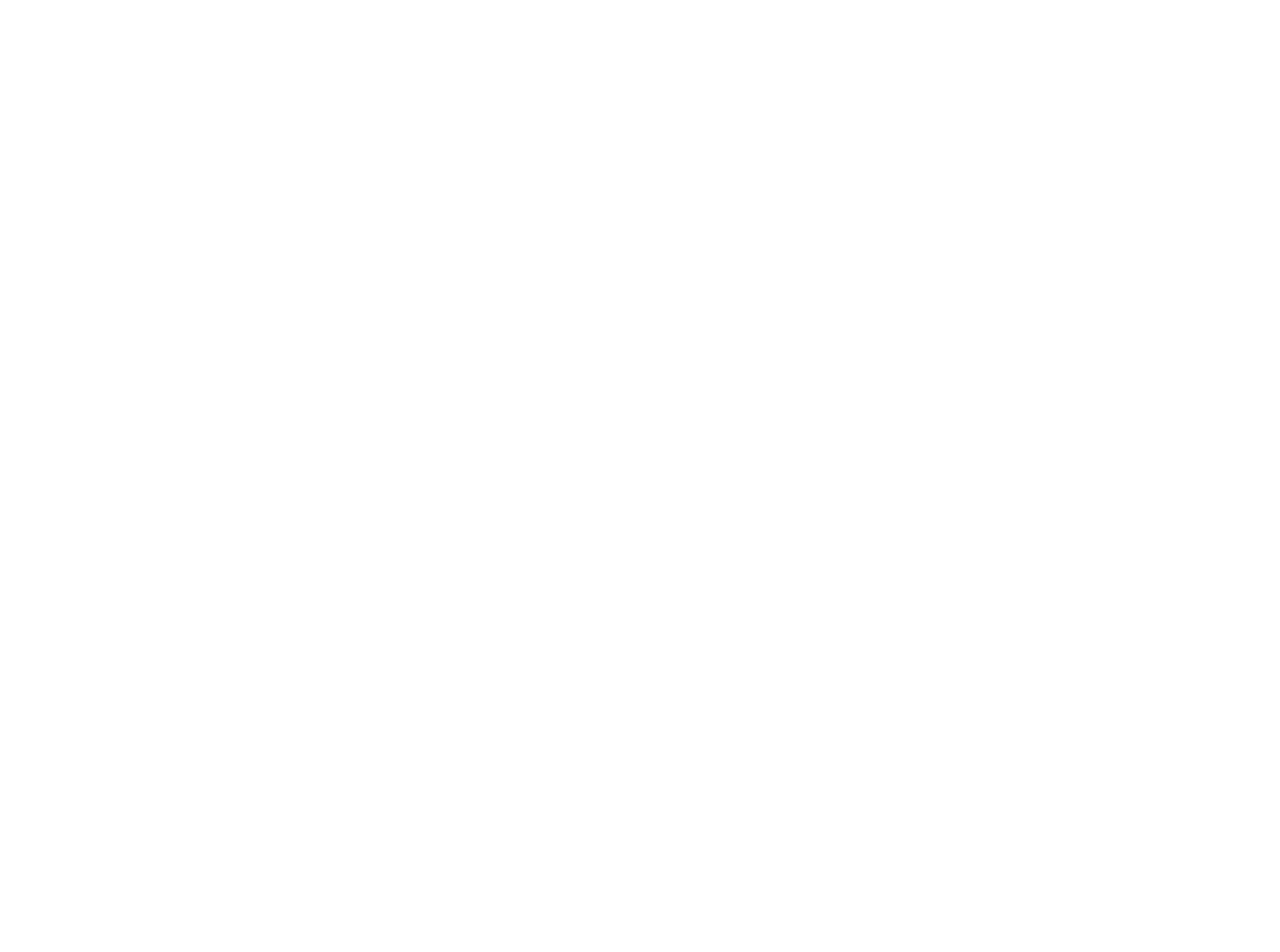
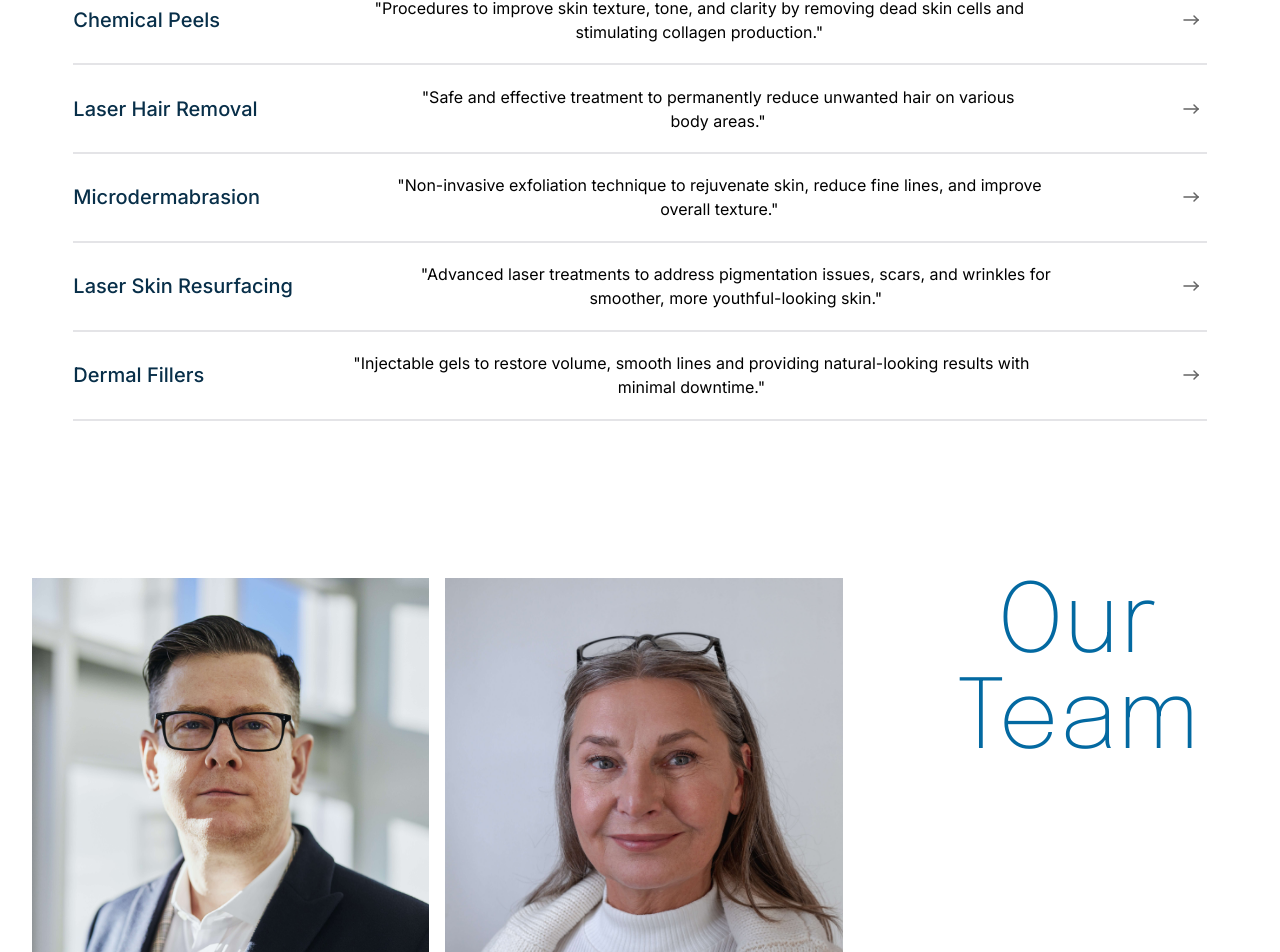
Before and after one commit to JJ-LXIX/dermatologist-mock, a Next.js app: page / in a window 1280 px wide. Shown: the part 2518-3470 px from the top of the page. Before the commit the page ends 3016 px from the top, so only its background shows below. Built offline with nearby package versions, Linux system fonts and the light colour scheme.

Commit message:
added services, team and testimonial to page.tsx

```diff
--- a/app/page.tsx
+++ b/app/page.tsx
@@ -3,6 +3,9 @@
 import About from "@/components/About/About";
 import { ReactLenis } from "@studio-freight/react-lenis";
 import { Epilogue, Montserrat } from "next/font/google";
+import Services from "@/components/Services/Services";
+import Team from "@/components/Team/Team";
+import Testimonial from "@/components/TestimonialSection/Testimonial";
 
 const montserrat = Montserrat({ subsets: ["latin"] });
 const epilogue = Epilogue({ subsets: ["latin"] });
@@ -13,7 +16,9 @@
       <main className={`${montserrat.className}min-h-screen bg-white`}>
         <HeroSection epilogue={epilogue} />
         <About epilogue={epilogue} />
-        <div className="h-screen w-full"></div>
+        <Services epilogue={epilogue} />
+        <Team epilogue={epilogue} />
+        <Testimonial />
       </main>
     </ReactLenis>
   );
```
